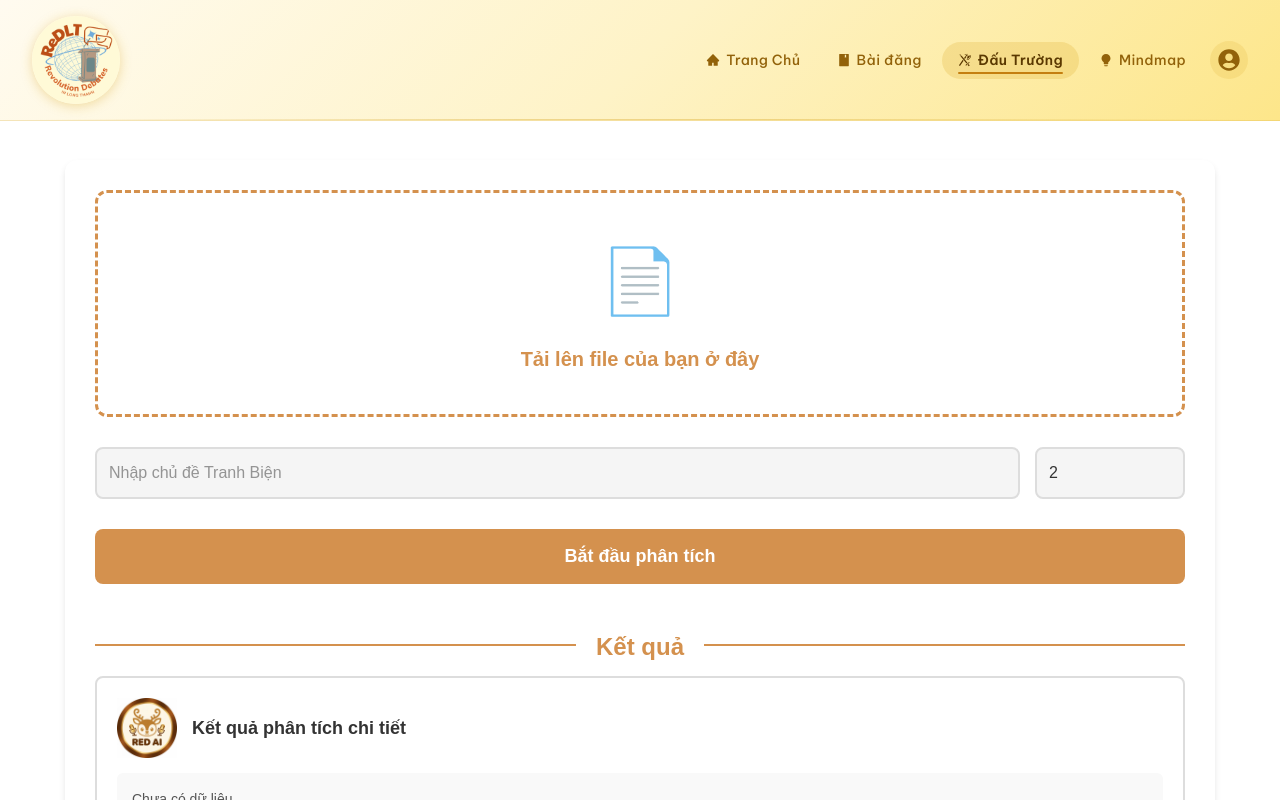
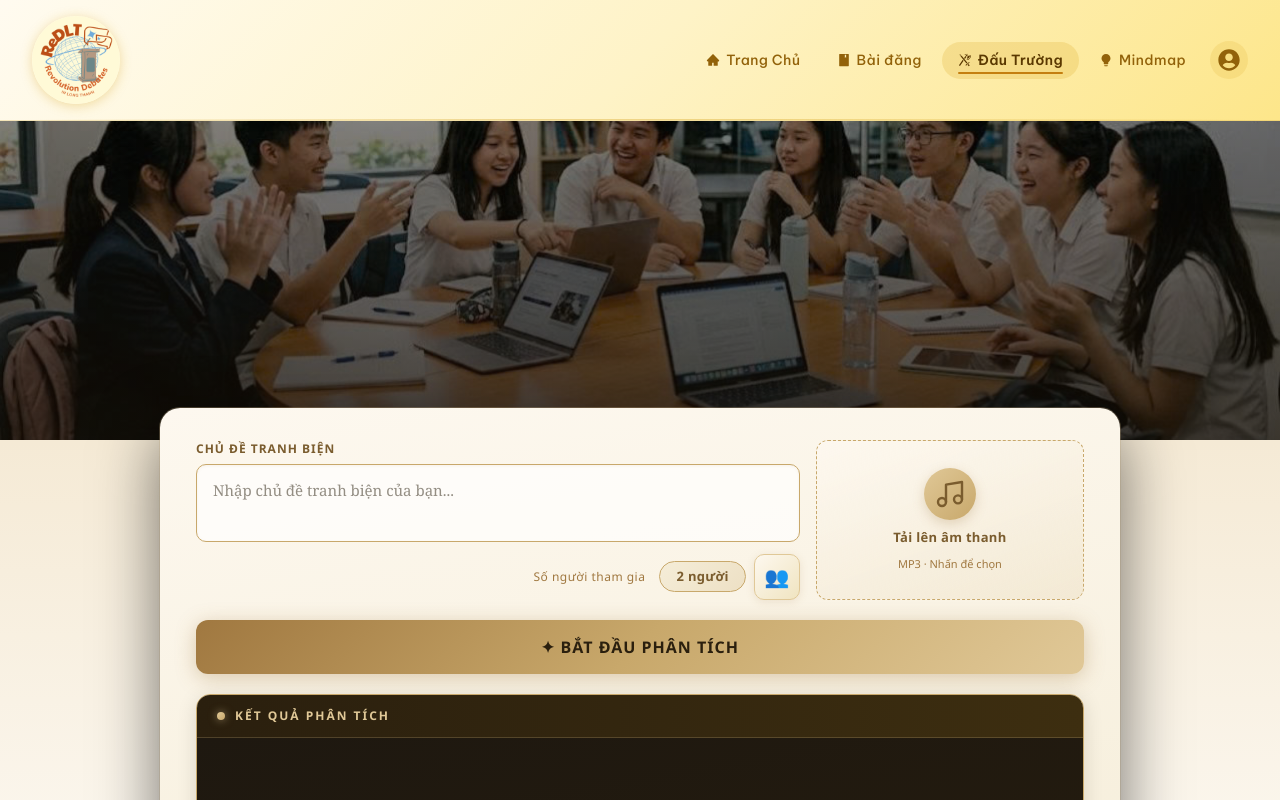
Before and after one commit to TheGuyWhoAsked-Tvanhbi/ReDLT, a React (Vite) app: page /arena in a window 1280 px wide. Shown: the top 800 px of the page. Built offline with nearby package versions, Linux system fonts and the light colour scheme; no server answers; sample sign-in values are in the browser's storage.

Commit message:
re-des lại arena

```diff
--- a/src/Main/Arena.jsx
+++ b/src/Main/Arena.jsx
@@ -1,18 +1,29 @@
-import { useState, useRef } from "react";
-
+import { useState, useRef, useEffect } from "react";
 
 const DEBATES_CLOUD_RUN_BASE_URL = "http://127.0.0.1:8080";
 const DEBATES_GCS_BUCKET_NAME = "debates-audio-bucket";
 
+const PARTICIPANT_OPTIONS = [
+  { count: 2, icon: "👥" },
+  { count: 4, icon: "👨‍👩‍👧‍👦" },
+  { count: 6, icon: "🫂" },
+];
+
+const HERO_IMG = "/src/assets/arena_hero_img.jpg";
+
 export default function DebatesAI() {
   const [fileName, setFileName] = useState("");
   const [topic, setTopic] = useState("");
-  const [participants, setParticipants] = useState(2);
-  const [analysisResult, setAnalysisResult] = useState("Chưa có dữ liệu");
+  const [participantIndex, setParticipantIndex] = useState(0);
+  const [analysisResult, setAnalysisResult] = useState("");
   const [errorMessage, setErrorMessage] = useState("");
   const [loading, setLoading] = useState(false);
   const fileInputRef = useRef(null);
   const audioFileRef = useRef(null);
+
+  const currentParticipant = PARTICIPANT_OPTIONS[participantIndex];
+  const [mounted, setMounted] = useState(false);
+  useEffect(() => { requestAnimationFrame(() => setMounted(true)); }, []);
 
   const handleFileChange = (e) => {
     const file = e.target.files[0];
@@ -20,6 +31,16 @@ export default function DebatesAI() {
       setFileName(file.name);
       audioFileRef.current = file;
     }
+  };
+
+  const cycleParticipants = () => {
+    setParticipantIndex((prev) => (prev + 1) % PARTICIPANT_OPTIONS.length);
+  };
+
+  const handleTopicChange = (e) => {
+    setTopic(e.target.value);
+    e.target.style.height = "auto";
+    e.target.style.height = e.target.scrollHeight + "px";
   };
 
   const processDebatesAudio = async () => {
@@ -38,38 +59,27 @@ export default function DebatesAI() {
       setLoading(false);
       return;
     }
-    if (isNaN(participants) || participants < 1 || participants > 6) {
-      setErrorMessage("Số lượng người tham gia phải từ 1 đến 6.");
-      setLoading(false);
-      return;
-    }
 
     try {
       const uniqueFileName = `${Date.now()}_${audioFile.name}`;
       const gcsUploadUrl = `https://storage.googleapis.com/${DEBATES_GCS_BUCKET_NAME}/${uniqueFileName}`;
-
       const uploadResponse = await fetch(gcsUploadUrl, {
         method: "PUT",
         headers: { "Content-Type": audioFile.type },
         body: audioFile,
       });
+      if (!uploadResponse.ok) throw new Error(`Lỗi tải file: ${uploadResponse.statusText}`);
 
-      if (!uploadResponse.ok) {
-        throw new Error(`Lỗi khi tải file lên GCS: ${uploadResponse.statusText}`);
-      }
-
-      const payload = { file_name: uniqueFileName, topic, participants };
+      const payload = { file_name: uniqueFileName, topic, participants: currentParticipant.count };
       const processResponse = await fetch(`${DEBATES_CLOUD_RUN_BASE_URL}/process_audio`, {
         method: "POST",
         headers: { "Content-Type": "application/json" },
         body: JSON.stringify(payload),
       });
-
       if (!processResponse.ok) {
         const errorData = await processResponse.json();
-        throw new Error(`Lỗi khi xử lý âm thanh: ${errorData.error || processResponse.statusText}`);
+        throw new Error(`Lỗi xử lý: ${errorData.error || processResponse.statusText}`);
       }
-
       const result = await processResponse.json();
       setAnalysisResult(result.analysis_result || "Không có kết quả phân tích.");
     } catch (error) {
@@ -81,160 +91,407 @@ export default function DebatesAI() {
   };
 
   return (
-    <div style={styles.container}>
-      <div style={styles.wrapper}>
-        {/* Upload Section */}
-        <div style={styles.uploadSection} onClick={() => fileInputRef.current.click()}>
-          <div style={styles.uploadIcon}>📄</div>
-          <p style={styles.uploadText}>Tải lên file của bạn ở đây</p>
-          {fileName && <p style={styles.fileNameText}>{fileName}</p>}
-          <input
-            ref={fileInputRef}
-            type="file"
-            accept="audio/mp3"
-            style={{ display: "none" }}
-            onChange={handleFileChange}
-          />
+    <div style={S.page}>
+      <style>{`
+        @keyframes heroReveal {
+          from { opacity: 0; transform: scale(1.04); }
+          to   { opacity: 1; transform: scale(1); }
+        }
+        @keyframes cardRise {
+          from { opacity: 0; transform: translateY(28px); }
+          to   { opacity: 1; transform: translateY(0); }
+        }
+        @keyframes fadeIn {
+          from { opacity: 0; }
+          to   { opacity: 1; }
+        }
+        .hero-anim {
+          animation: heroReveal 0.9s cubic-bezier(0.22, 1, 0.36, 1) both;
+        }
+        .card-anim {
+          animation: cardRise 0.75s cubic-bezier(0.22, 1, 0.36, 1) 0.25s both;
+        }
+      `}</style>
+      {/* ── HERO BANNER ── */}
+      <div style={S.hero} className={mounted ? "hero-anim" : ""} >
+        <img src={HERO_IMG} alt="Debates AI" style={S.heroImg} />
+        <div style={S.heroOverlay} />
+      </div>
+
+      {/* ── CARD (nổi lên che hero) ── */}
+      <div style={S.card} className={mounted ? "card-anim" : ""}>
+
+        {/* MAIN ROW */}
+        <div style={S.mainRow}>
+
+          {/* LEFT: textarea + participants */}
+          <div style={S.leftCol}>
+            <div style={S.fieldWrap}>
+              <label style={S.label}>Chủ đề tranh biện</label>
+              <textarea
+                placeholder="Nhập chủ đề tranh biện của bạn..."
+                value={topic}
+                onChange={handleTopicChange}
+                style={S.textarea}
+                rows={2}
+              />
+            </div>
+
+            <div style={S.participantRow}>
+              <span style={S.participantLabel}>Số người tham gia</span>
+              <div style={S.participantControls}>
+                <div style={S.participantBadge}>
+                  {currentParticipant.count} người
+                </div>
+                <button style={S.participantBtn} onClick={cycleParticipants} title="Chuyển số người">
+                  <span>{currentParticipant.icon}</span>
+                </button>
+              </div>
+            </div>
+          </div>
+
+          {/* RIGHT: upload */}
+          <div style={S.uploadBox} onClick={() => fileInputRef.current.click()}>
+            <div style={S.uploadIconWrap}>
+              <svg width="32" height="32" viewBox="0 0 24 24" fill="none" stroke="#7a5c2e" strokeWidth="1.8" strokeLinecap="round" strokeLinejoin="round">
+                <path d="M9 18V5l12-2v13" />
+                <circle cx="6" cy="18" r="3" />
+                <circle cx="18" cy="16" r="3" />
+              </svg>
+            </div>
+            <span style={S.uploadTitle}>Tải lên âm thanh</span>
+            <span style={S.uploadSub}>{fileName ? fileName : "MP3 · Nhấn để chọn"}</span>
+            <input ref={fileInputRef} type="file" accept="audio/mp3" style={{ display: "none" }} onChange={handleFileChange} />
+          </div>
+
         </div>
 
-        {/* Input Row */}
-        <div style={styles.inputRow}>
-          <div style={{ flex: 1 }}>
-            <input
-              type="text"
-              placeholder="Nhập chủ đề Tranh Biện"
-              value={topic}
-              onChange={(e) => setTopic(e.target.value)}
-              style={styles.input}
-            />
+        {/* ERROR */}
+        {errorMessage && <p style={S.error}>{errorMessage}</p>}
+
+        {/* ANALYZE BUTTON */}
+        <button style={{ ...S.btn, opacity: loading ? 0.75 : 1 }} onClick={processDebatesAudio} disabled={loading}>
+          {loading
+            ? <span style={S.btnInner}><span style={S.spinner} />Đang xử lý...</span>
+            : <span style={S.btnInner}>✦ Bắt đầu phân tích</span>
+          }
+        </button>
+
+        {/* OUTPUT */}
+        <div style={S.outputWrap}>
+          <div style={S.outputHeader}>
+            <span style={S.outputDot} />
+            <span style={S.outputTitle}>Kết quả phân tích</span>
           </div>
-          <div style={{ flex: "0 0 150px" }}>
-            <input
-              type="number"
-              placeholder="Số người"
-              min={1}
-              max={6}
-              value={participants}
-              onChange={(e) => setParticipants(parseInt(e.target.value))}
-              style={styles.input}
-            />
+          <div style={S.outputBody}>
+            {analysisResult
+              ? <p style={S.outputText}>{analysisResult}</p>
+              : <p style={S.outputPlaceholder}>Kết quả sẽ xuất hiện tại đây sau khi phân tích...</p>
+            }
           </div>
         </div>
 
-        {/* Analyze Button */}
-        <button style={styles.analyzeButton} onClick={processDebatesAudio}>
-          Bắt đầu phân tích
-        </button>
+      </div>
 
-        {errorMessage && <p style={styles.errorMessage}>{errorMessage}</p>}
-        {loading && <div style={styles.loading}>Đang xử lý...</div>}
-
-        {/* Divider */}
-        <div style={styles.dividerWrapper}>
-          <hr style={styles.divider} />
-          <span style={styles.dividerText}>Kết quả</span>
-        </div>
-
-        {/* Results Section */}
-        <div style={styles.resultsWrapper}>
-          <div style={styles.resultCard}>
-            <div style={styles.resultHeader}>
-              <div style={styles.resultLogo}>
-                <img src="./src/assets/red-ai-logo.jpg" alt="red ai logo" className="w-full h-full object-contain" />
-              </div>
-              <h3 style={styles.resultTitle}>Kết quả phân tích chi tiết</h3>
-            </div>
-            <div style={styles.resultContent}>{analysisResult}</div>
-          </div>
-        </div>
-      </div>
+      {/* page bottom padding */}
+      <div style={{ height: 48 }} />
     </div>
   );
 }
 
-const styles = {
-  container: {
-    fontFamily: "Arial, sans-serif",
-    color: "#333",
-    padding: "40px 20px",
+/* ─────────── PALETTE ───────────
+   gold-warm : #e0c897  #c8a86b  #a07840  #7a5c2e
+   cream     : #fdf8ef  #f5edd8  #ede0c4
+   dark      : #2a1f0e  #3d2e10  #1a1208
+   accent    : #b5893a  (hover/active)
+   output bg : #1e1810  (dark parchment)
+──────────────────────────────── */
+const S = {
+  page: {
+    fontFamily: "'Georgia', 'Times New Roman', serif",
+    background: "linear-gradient(180deg, #f0e0c2 0%, #fffefc 100%)",
+    minHeight: "100vh",
+    display: "flex",
+    flexDirection: "column",
+    alignItems: "center",
+    boxSizing: "border-box",
   },
-  wrapper: {
-    maxWidth: 1150,
-    margin: "0 auto",
-    backgroundColor: "#fff",
+
+  /* ── HERO: 30% chiều dọc ── */
+  hero: {
+    width: "100%",
+    height: "40vh",
+    position: "relative",
+    flexShrink: 0,
+  },
+  heroImg: {
+    width: "100%",
+    height: "100%",
+    objectFit: "cover",
+    objectPosition: "center 30%",
+    display: "block",
+    filter: "brightness(0.55) saturate(0.85)",
+  },
+  heroOverlay: {
+    position: "absolute",
+    inset: 0,
+    background: "linear-gradient(to bottom, rgba(26,18,8,0.1) 0%, rgba(26,18,8,0.6) 100%)",
+  },
+
+  /* ── CARD: 75% width, lấn lên hero một chút ── */
+  card: {
+    width: "75%",
+    background: "linear-gradient(170deg, #fdf8ef 0%, #f5edd8 100%)",
+    borderRadius: 20,
+    boxShadow: "0 24px 64px rgba(0,0,0,0.55), 0 0 0 1px rgba(224,200,151,0.3)",
+    padding: "32px 36px",
+    boxSizing: "border-box",
+    display: "flex",
+    flexDirection: "column",
+    gap: 20,
+    marginTop: -32,
+    marginBottom: 48,
+    position: "relative",
+    zIndex: 2,
+  },
+
+
+  /* ── MAIN ROW ── */
+  mainRow: {
+    display: "flex",
+    gap: 16,
+    alignItems: "stretch",
+  },
+  leftCol: {
+    flex: "0 0 68%",
+    display: "flex",
+    flexDirection: "column",
+    gap: 12,
+  },
+
+  fieldWrap: {
+    display: "flex",
+    flexDirection: "column",
+    gap: 6,
+  },
+  label: {
+    fontSize: 12,
+    letterSpacing: 1,
+    textTransform: "uppercase",
+    color: "#7a5c2e",
+    fontFamily: "'Segoe UI', sans-serif",
+    fontWeight: 600,
+  },
+  textarea: {
+    width: "100%",
+    padding: "13px 16px",
+    border: "1.5px solid #c8a86b",
+    borderRadius: 10,
+    fontSize: 15,
+    color: "#2a1f0e",
+    background: "rgba(255,255,255,0.7)",
+    outline: "none",
+    boxSizing: "border-box",
+    resize: "none",
+    overflow: "hidden",
+    lineHeight: 1.65,
+    fontFamily: "'Georgia', serif",
+    transition: "border-color 0.2s, box-shadow 0.2s",
+    minHeight: 52,
+    boxShadow: "inset 0 1px 3px rgba(160,120,64,0.08)",
+  },
+
+  participantRow: {
+    display: "flex",
+    alignItems: "center",
+    justifyContent: "flex-end",
+    gap: 10,
+  },
+  participantLabel: {
+    fontSize: 12,
+    color: "#a07840",
+    fontFamily: "'Segoe UI', sans-serif",
+    letterSpacing: 0.5,
+    marginRight: 4,
+  },
+  participantControls: {
+    display: "flex",
+    alignItems: "center",
+    gap: 8,
+  },
+  participantBadge: {
+    background: "linear-gradient(135deg, #f5edd8, #ede0c4)",
+    border: "1.5px solid #c8a86b",
+    borderRadius: 20,
+    padding: "5px 16px",
+    fontSize: 13,
+    fontWeight: 700,
+    color: "#7a5c2e",
+    fontFamily: "'Segoe UI', sans-serif",
+    whiteSpace: "nowrap",
+    userSelect: "none",
+    letterSpacing: 0.3,
+  },
+  participantBtn: {
+    background: "linear-gradient(135deg, #fdf8ef, #f0e4c0)",
+    border: "1.5px solid #e0c897",
+    borderRadius: 10,
+    width: 46,
+    height: 46,
+    display: "flex",
+    alignItems: "center",
+    justifyContent: "center",
+    cursor: "pointer",
+    fontSize: 20,
+    outline: "none",
+    boxShadow: "0 2px 8px rgba(160,120,64,0.15)",
+    transition: "transform 0.15s, box-shadow 0.15s",
+  },
+
+  /* ── UPLOAD ── */
+  uploadBox: {
+    flex: 1,
+    border: "1.5px dashed #c8a86b",
     borderRadius: 12,
-    boxShadow: "0 4px 6px rgba(0,0,0,0.1)",
+    background: "linear-gradient(160deg, rgba(253,248,239,0.9), rgba(237,224,196,0.5))",
+    display: "flex",
+    flexDirection: "column",
+    alignItems: "center",
+    justifyContent: "center",
+    cursor: "pointer",
+    padding: "16px 12px",
+    boxSizing: "border-box",
+    gap: 8,
+    transition: "border-color 0.2s, background 0.2s",
+    minHeight: 110,
+  },
+  uploadIconWrap: {
+    width: 52,
+    height: 52,
+    borderRadius: "50%",
+    background: "linear-gradient(135deg, #e0c897, #c8a86b)",
+    display: "flex",
+    alignItems: "center",
+    justifyContent: "center",
+    boxShadow: "0 4px 12px rgba(160,120,64,0.25)",
+  },
+  uploadTitle: {
+    fontSize: 13,
+    fontWeight: 700,
+    color: "#7a5c2e",
+    fontFamily: "'Segoe UI', sans-serif",
+    letterSpacing: 0.3,
+  },
+  uploadSub: {
+    fontSize: 11,
+    color: "#a07840",
+    fontFamily: "'Segoe UI', sans-serif",
+    textAlign: "center",
+    wordBreak: "break-all",
+    lineHeight: 1.4,
+  },
+
+  /* ── BUTTON ── */
+  btn: {
+    background: "linear-gradient(135deg, #a07840 0%, #c8a86b 50%, #e0c897 100%)",
+    color: "#2a1f0e",
+    border: "none",
+    borderRadius: 12,
+    padding: "15px 0",
+    fontSize: 16,
+    fontWeight: 700,
+    cursor: "pointer",
+    letterSpacing: 1,
+    width: "100%",
+    fontFamily: "'Segoe UI', sans-serif",
+    boxShadow: "0 4px 20px rgba(160,120,64,0.35)",
+    transition: "opacity 0.2s, transform 0.15s",
+    textTransform: "uppercase",
+  },
+  btnInner: {
+    display: "flex",
+    alignItems: "center",
+    justifyContent: "center",
+    gap: 8,
+  },
+  spinner: {
+    display: "inline-block",
+    width: 16,
+    height: 16,
+    border: "2px solid rgba(42,31,14,0.3)",
+    borderTop: "2px solid #2a1f0e",
+    borderRadius: "50%",
+    animation: "spin 0.8s linear infinite",
+  },
+
+  error: {
+    color: "#8b2e0e",
+    fontWeight: 600,
+    fontSize: 13,
+    margin: 0,
+    textAlign: "center",
+    fontFamily: "'Segoe UI', sans-serif",
+    background: "rgba(180,60,20,0.08)",
+    border: "1px solid rgba(180,60,20,0.2)",
+    borderRadius: 8,
+    padding: "8px 16px",
+  },
+
+  /* ── OUTPUT ── */
+  outputWrap: {
+    border: "1.5px solid #c8a86b",
+    borderRadius: 14,
     overflow: "hidden",
+    boxShadow: "0 4px 20px rgba(0,0,0,0.12)",
   },
-  uploadSection: {
-    backgroundColor: "#fff",
-    padding: 40,
+  outputHeader: {
+    display: "flex",
+    alignItems: "center",
+    gap: 10,
+    padding: "12px 20px",
+    background: "linear-gradient(90deg, #2a1f0e, #3d2e10)",
+    borderBottom: "1px solid rgba(224,200,151,0.2)",
+  },
+  outputDot: {
+    width: 8,
+    height: 8,
+    borderRadius: "50%",
+    background: "linear-gradient(135deg, #e0c897, #c8a86b)",
+    boxShadow: "0 0 8px rgba(224,200,151,0.6)",
+    flexShrink: 0,
+  },
+  outputTitle: {
+    fontSize: 12,
+    letterSpacing: 2,
+    textTransform: "uppercase",
+    color: "#e0c897",
+    fontFamily: "'Segoe UI', sans-serif",
+    fontWeight: 600,
+  },
+  outputBody: {
+    background: "linear-gradient(170deg, #1e1810, #251c0e)",
+    minHeight: 220,
+    maxHeight: 380,
+    overflowY: "auto",
+    padding: "20px 24px",
+  },
+  outputText: {
+    fontSize: 14,
+    color: "#e8d9b8",
+    lineHeight: 1.85,
+    margin: 0,
+    whiteSpace: "pre-wrap",
+    wordBreak: "break-word",
+    fontFamily: "'Georgia', serif",
+  },
+  outputPlaceholder: {
+    fontSize: 14,
+    color: "rgba(224,200,151,0.3)",
+    fontStyle: "italic",
+    margin: 0,
     textAlign: "center",
-    border: "3px dashed #d4914e",
-    borderRadius: 12,
-    margin: 30,
-    cursor: "pointer",
-    transition: "all 0.3s ease",
-  },
-  uploadIcon: { fontSize: 64, color: "#d4914e", marginBottom: 15 },
-  uploadText: { fontSize: 20, fontWeight: "bold", color: "#d4914e", margin: 0 },
-  fileNameText: { fontSize: 14, color: "#666", marginTop: 10 },
-  inputRow: {
-    display: "flex",
-    gap: 15,
-    padding: "0 30px 30px 30px",
-    alignItems: "flex-end",
-  },
-  input: {
-    width: "100%",
-    padding: 12,
-    border: "2px solid #ddd",
-    borderRadius: 8,
-    fontSize: 16,
-    backgroundColor: "#f5f5f5",
-    boxSizing: "border-box",
-    outline: "none",
-  },
-  analyzeButton: {
-    backgroundColor: "#d4914e",
-    color: "white",
-    padding: "14px 40px",
-    border: "none",
-    borderRadius: 8,
-    cursor: "pointer",
-    fontSize: 18,
-    fontWeight: "bold",
-    width: "calc(100% - 60px)",
-    margin: "0 30px 30px 30px",
-    transition: "all 0.3s ease",
-  },
-  errorMessage: { color: "red", fontWeight: "bold", textAlign: "center", margin: "15px 30px" },
-  loading: { textAlign: "center", margin: 20, fontSize: "1.2em", color: "#d4914e", fontWeight: "bold" },
-  dividerWrapper: { position: "relative", margin: "30px 30px" },
-  divider: { border: "none", borderTop: "2px solid #d4914e" },
-  dividerText: {
-    position: "absolute",
-    top: -15,
-    left: "50%",
-    transform: "translateX(-50%)",
-    backgroundColor: "#fff",
-    padding: "0 20px",
-    fontSize: 24,
-    fontWeight: "bold",
-    color: "#d4914e",
-  },
-  resultsWrapper: { padding: "0 30px 30px 30px" },
-  resultCard: { backgroundColor: "#fff", border: "2px solid #ddd", borderRadius: 8, padding: 20, marginBottom: 20 },
-  resultHeader: { display: "flex", alignItems: "center", gap: 15, marginBottom: 15 },
-  resultLogo: {
-    width: 60, height: 60, backgroundColor: "#8b4513", borderRadius: "50%",
-    display: "flex", alignItems: "center", justifyContent: "center", flexShrink: 0,
-  },
-  resultLogoText: { color: "#fff", fontWeight: "bold", fontSize: 14, textAlign: "center", lineHeight: 1.2 },
-  resultTitle: { fontSize: 18, fontWeight: "bold", color: "#333", margin: 0 },
-  resultContent: {
-    backgroundColor: "#f9f9f9", padding: 15, borderRadius: 6,
-    whiteSpace: "pre-wrap", wordWrap: "break-word", maxHeight: 400,
-    overflowY: "auto", fontSize: 14, lineHeight: 1.6, color: "#555",
+    paddingTop: 72,
+    fontFamily: "'Georgia', serif",
+    letterSpacing: 0.3,
   },
 };
```
Also changed, not shown: src/assets/arena_hero_img.jpg (added).
